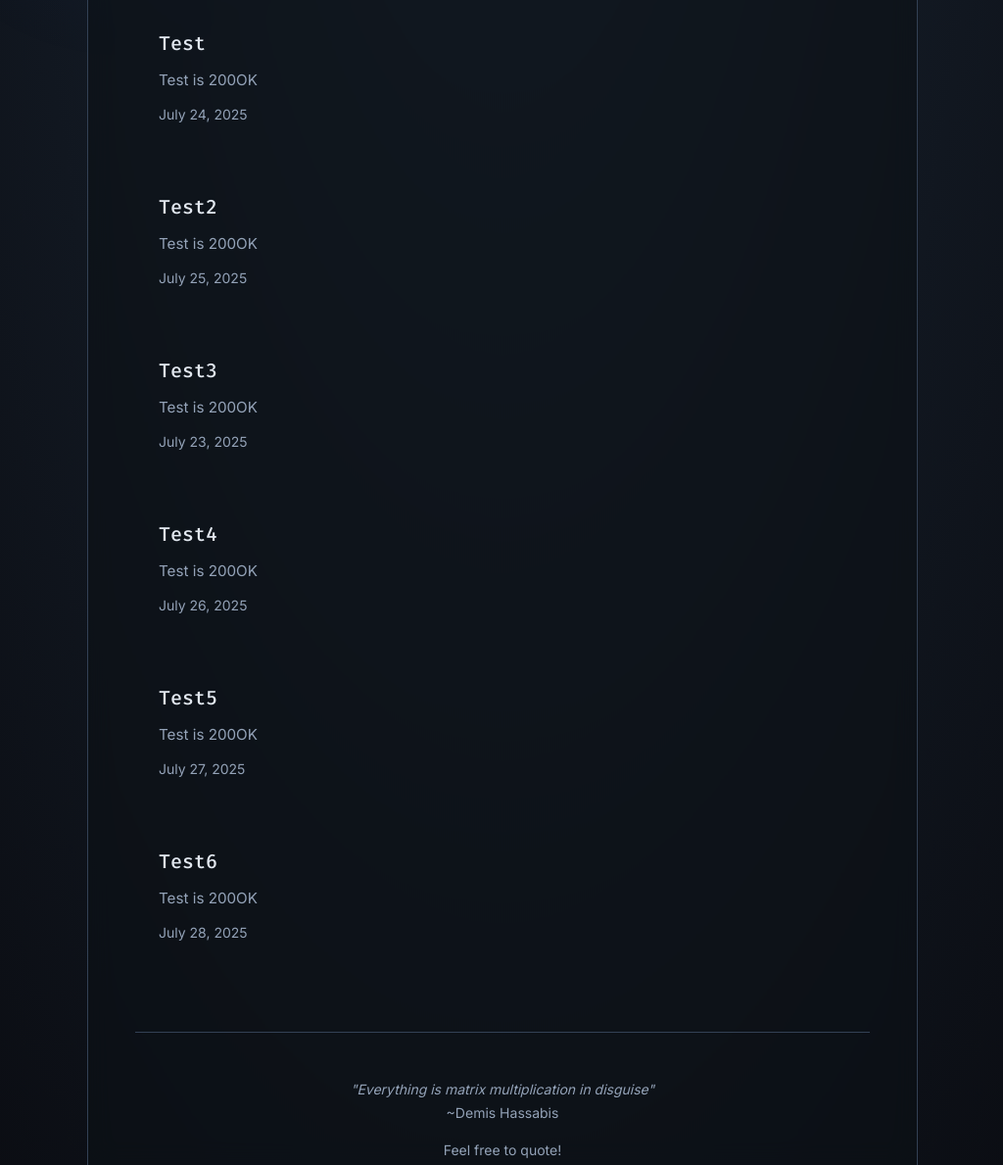
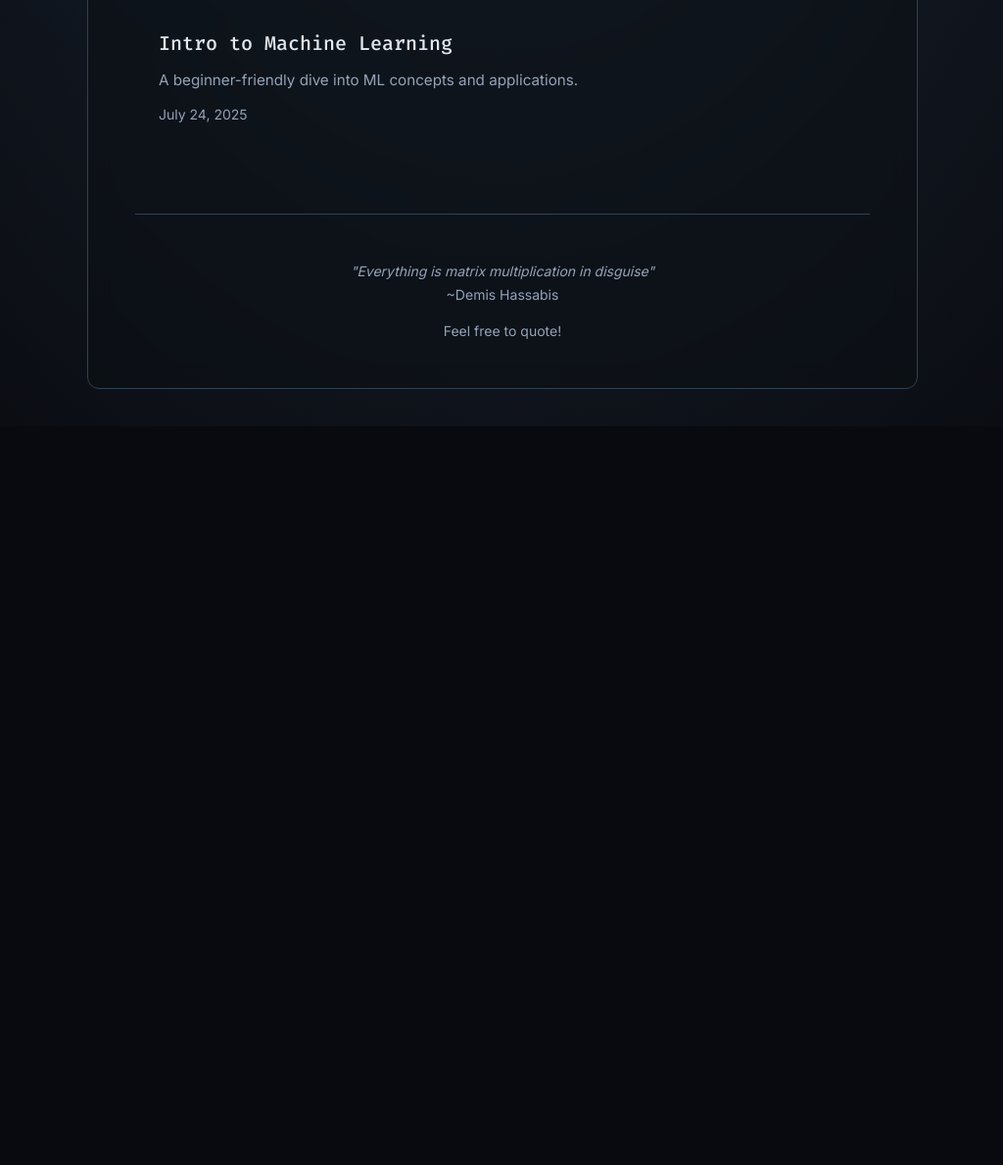
Before and after one commit to aryanraut-33/tantra_yantra, a plain HTML site: page index.html in a window 1280 px wide. Shown: the part 429-1618 px from the top of the page at 98% size, without its empty margins (127-1151 px from the left). After the commit the page ends 864 px from the top, so only its background shows below. Drawn offline with nearby package versions, Linux system fonts and the light colour scheme.

Commit message:
first test post

```diff
--- a/index.html
+++ b/index.html
@@ -50,47 +50,11 @@
     <script>
 
         const allPosts = [
-
             {
-                "title": "Test",
-                "description": "Test is 200OK",
+                "title": "Intro to Machine Learning",
+                "description": "A beginner-friendly dive into ML concepts and applications.",
                 "date": "July 24, 2025",
-                "file": "p2"
-            },
-
-            {
-                "title": "Test2",
-                "description": "Test is 200OK",
-                "date": "July 25, 2025",
                 "file": "p1"
-            },
-
-            {
-                "title": "Test3",
-                "description": "Test is 200OK",
-                "date": "July 23, 2025",
-                "file": "p3"
-            },
-
-            {
-                "title": "Test4",
-                "description": "Test is 200OK",
-                "date": "July 26, 2025",
-                "file": "p4"
-            },
-
-            {
-                "title": "Test5",
-                "description": "Test is 200OK",
-                "date": "July 27, 2025",
-                "file": "p5"
-            },
-
-            {
-                "title": "Test6",
-                "description": "Test is 200OK",
-                "date": "July 28, 2025",
-                "file": "p6"
             }
         ];
 
```
Also changed, not shown: 1 other file.
